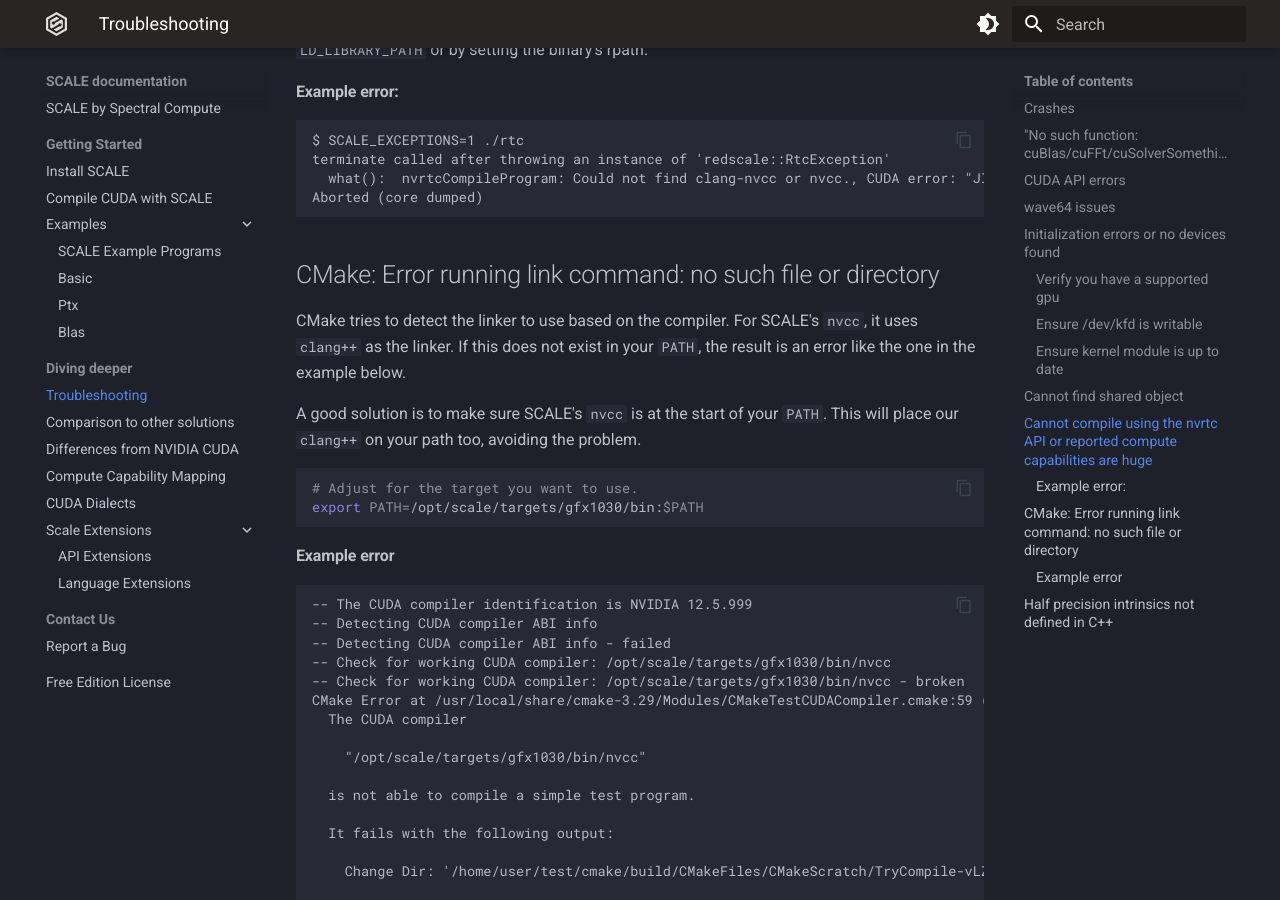
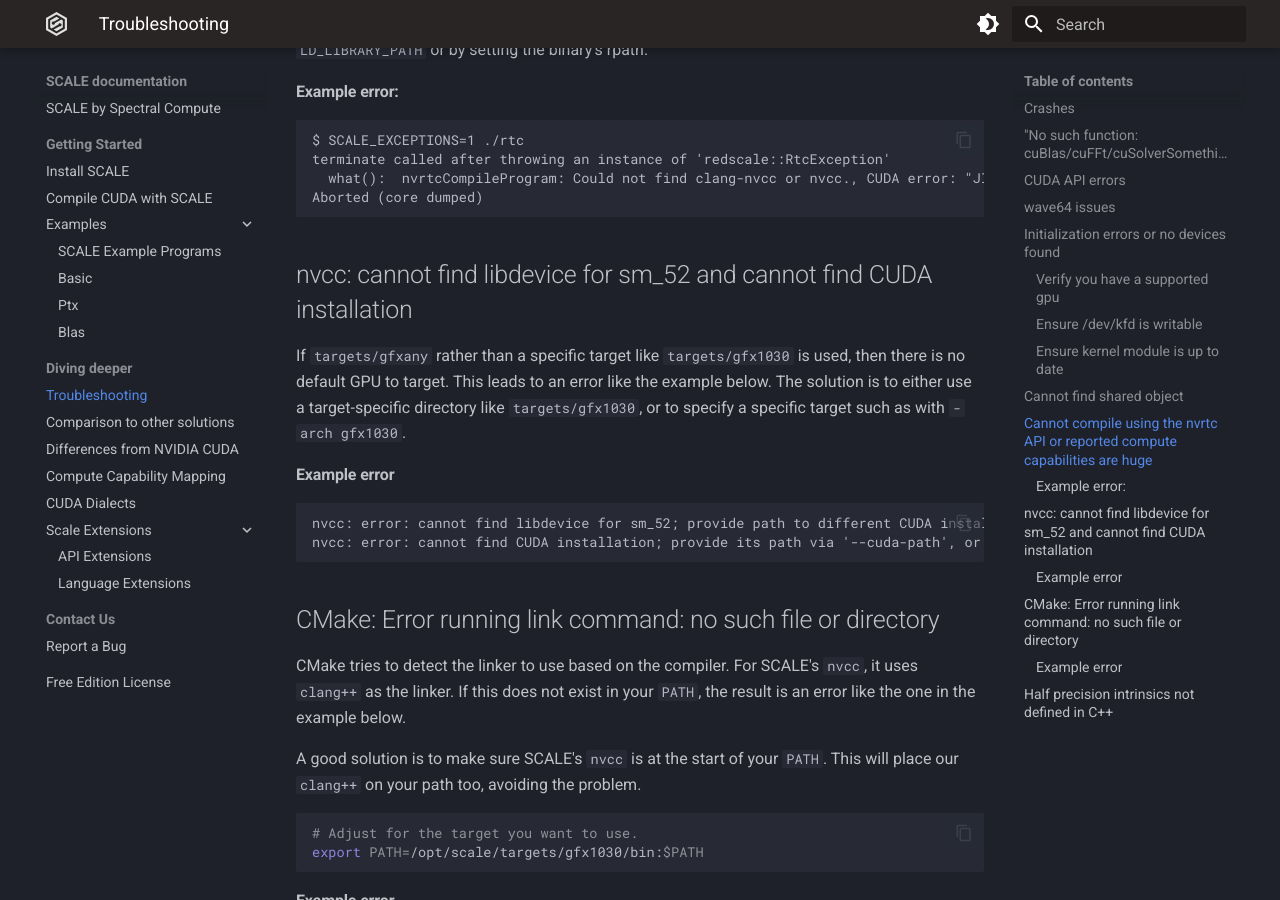
Before and after one commit to spectral-compute/scale-docs, an MkDocs documentation site: the page built from docs/manual/troubleshooting.md, in a window 1280 px wide and 900 px high, scrolled down 3063 px. Built offline with MkDocs 1.6.1 and Material for MkDocs 9.7.7, drawn with Linux system fonts in a browser that asks for light colours.

Commit message:
Document troubleshooting target selection error
We probably want a better error message for this.

````diff
--- a/docs/manual/troubleshooting.md
+++ b/docs/manual/troubleshooting.md
@@ -142,6 +142,19 @@ terminate called after throwing an instance of 'redscale::RtcException'
 Aborted (core dumped)
 ```
 
+## nvcc: cannot find libdevice for sm_52 and cannot find CUDA installation
+
+If `targets/gfxany` rather than a specific target like `targets/gfx1030` is used, then there is no default GPU to
+target. This leads to an error like the example below. The solution is to either use a target-specific directory like
+`targets/gfx1030`, or to specify a specific target such as with `-arch gfx1030`.
+
+#### Example error
+
+```
+nvcc: error: cannot find libdevice for sm_52; provide path to different CUDA installation via '--cuda-path', or pass '-nocudalib' to build without linking with libdevice
+nvcc: error: cannot find CUDA installation; provide its path via '--cuda-path', or pass '-nocudainc' to build without CUDA includes
+```
+
 ## CMake: Error running link command: no such file or directory
 
 CMake tries to detect the linker to use based on the compiler. For SCALE's
````
